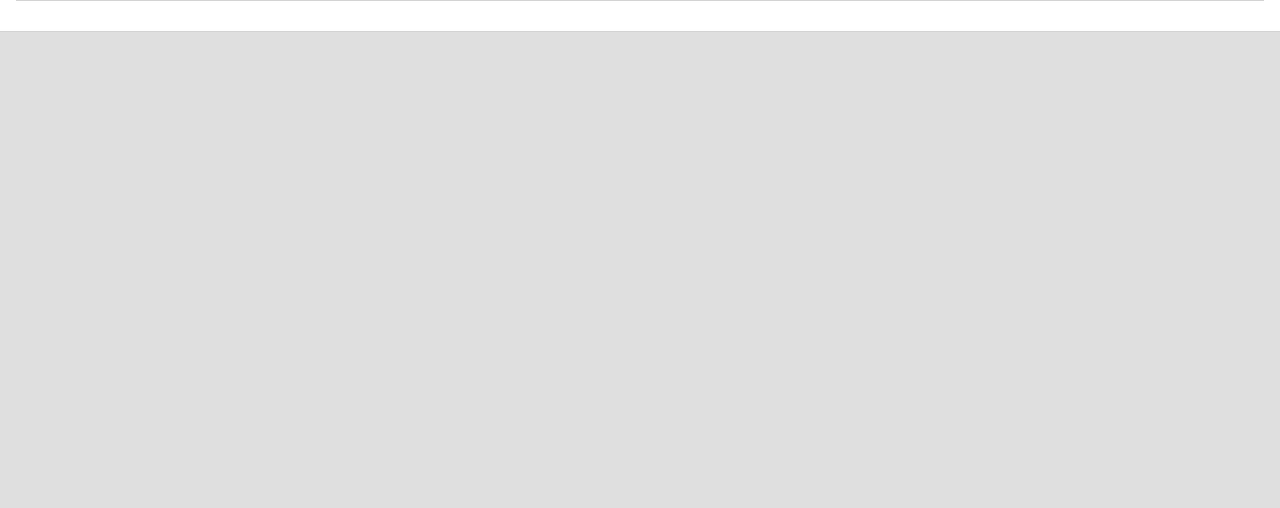
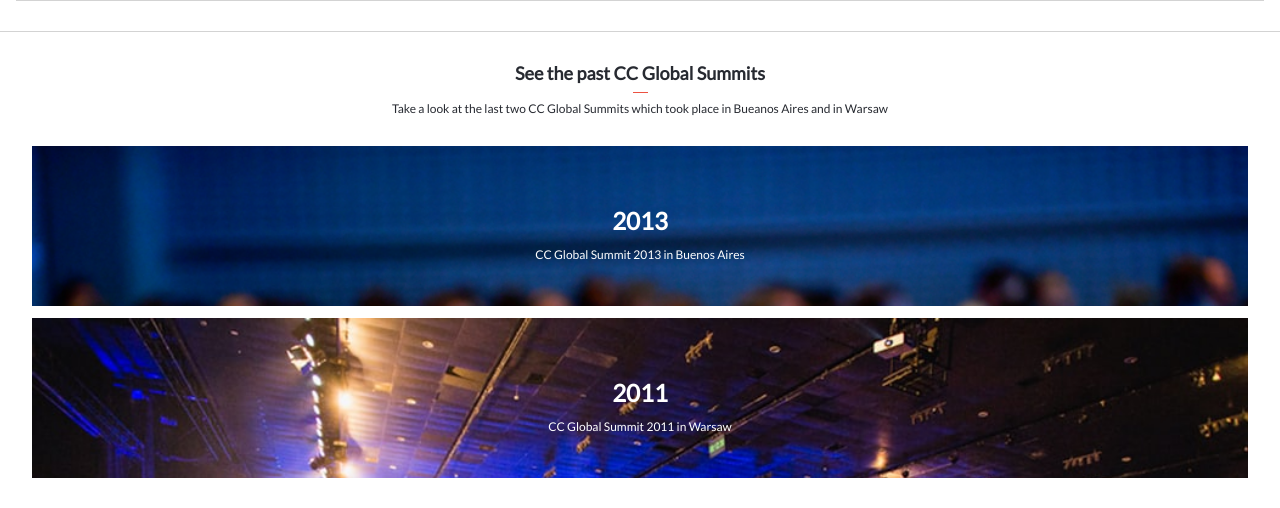
Before and after one commit to ryxtor/first-capstone-project, a website: page about.html in a window 1280 px wide. Shown: the part 513-1021 px from the top of the page. Before the commit the page ends 800 px from the top, so only its background shows below. Drawn offline with Linux system fonts and the light colour scheme.

Commit message:
Add past section

```diff
--- a/about.html
+++ b/about.html
@@ -27,5 +27,23 @@
     <div class="logo-img"><img src="src/icons/logo.png" alt="logo"></div>
     <hr class="logo-hr-end">
 </section>
+<section class="past-section">
+  <h2 class="past-title black lato">See the past CC Global Summits</h2>
+  <hr class="logo-hr">
+  <p class="past-p black lato">Take a look at the last two CC Global Summits which
+     took place in Bueanos Aires and in Warsaw</p>
+     <div class="past-first-card">
+      <div class="red-filter">
+       <h3 class="lato card-title">2013</h3>
+       <p class="lato card-p">CC Global Summit 2013 in Buenos Aires</p>
+     </div>
+    </div>
+     <div class="past-second-card">
+      <div class="red-filter">
+      <h3 class="lato card-title">2011</h3>
+      <p class="lato card-p">CC Global Summit 2011 in Warsaw</p>
+    </div>
+    </div>
+</section>
   </body>
 </html>
--- a/style.css
+++ b/style.css
@@ -289,4 +289,50 @@ ul {
   border: none;
   border-top: 1px solid #d3d3d3;
   margin-top: 30px;
+  margin-bottom: 0;
 }
+
+.past-section {
+  background-color: #fff;
+  padding-bottom: 30px;
+}
+
+.past-title {
+  text-align: center;
+  font-size: 18px;
+  padding-top: 30px;
+}
+
+.past-p {
+  text-align: center;
+  font-size: 12px;
+  margin: 0 32px;
+}
+
+.past-first-card {
+  background-image: url(src/first-card.png);
+  background-size: cover;
+  height: 160px;
+  margin: 30px 32px 12px 32px;
+}
+
+.past-second-card {
+  background-image: url(src/second-card.png);
+  background-size: cover;
+  height: 160px;
+  margin: 0 32px 0 32px;
+}
+
+.card-title {
+  text-align: center;
+  color: #fff;
+  font-size: 24px;
+  padding-top: 60px;
+}
+
+.card-p {
+  text-align: center;
+  color: #fff;
+  font-size: 12px;
+  margin-top: 12px;
+}
```
Also changed, not shown: src/first-card.png (added), src/second-card.png (added).
